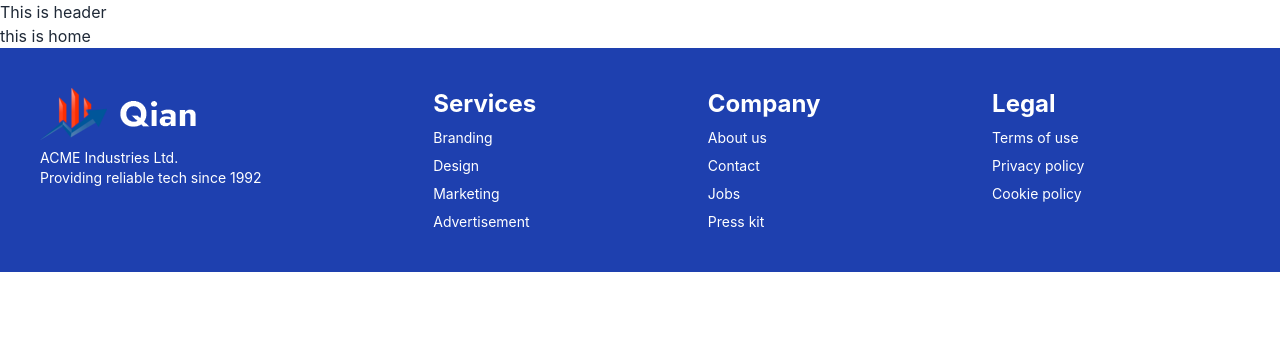
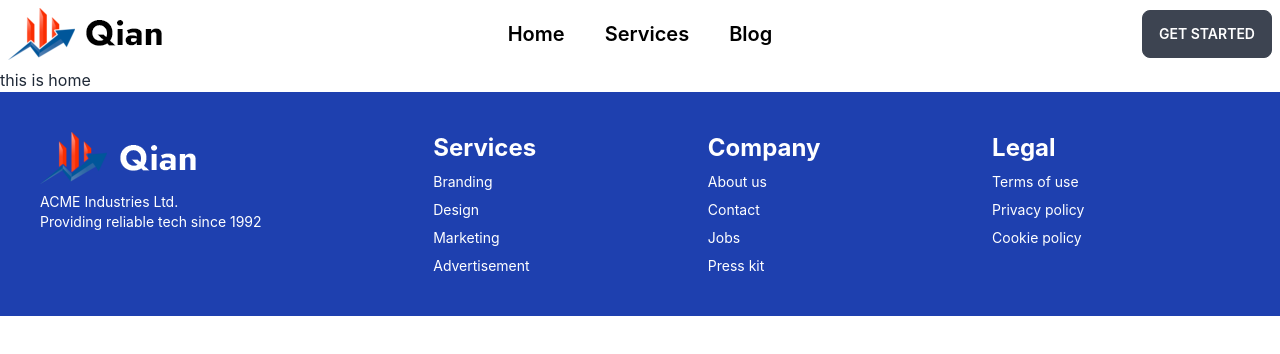
Before and after one commit to SamitMahadi/consaltent-review-client, a React (Create React App) app: page / in a window 1280 px wide. Shown: the top 354 px of the page. Built offline with nearby package versions, Linux system fonts and the light colour scheme.

Commit message:
header done

```diff
--- a/src/Pages/Shared/Footer/Footer.js
+++ b/src/Pages/Shared/Footer/Footer.js
@@ -27,6 +27,7 @@ const Footer = () => {
                 <a className="link link-hover">Terms of use</a>
                 <a className="link link-hover">Privacy policy</a>
                 <a className="link link-hover">Cookie policy</a>
+
             </div>
         </footer>
     );
--- a/src/Pages/Shared/Header/Header.js
+++ b/src/Pages/Shared/Header/Header.js
@@ -1,9 +1,38 @@
 import React from 'react';
+import { Link } from 'react-router-dom';
+import logo from '../../../Assets/logo/logo.png'
 
 const Header = () => {
+
+    const menuItems = <>
+       <Link className='text-black decoration-none text-xl font-semibold px-5' to='/'>Home</Link>
+       <Link className='text-black decoration-none text-xl font-semibold px-5' to='/'>Services</Link>
+       <Link className='text-black decoration-none text-xl font-semibold px-5' to='/'>Blog</Link>
+    </>
+
     return (
-        <div>
-            <h1>This is header</h1>
+        <div className="navbar bg-base-100">
+            <div className="navbar-start">
+                <div className="dropdown">
+                    <label tabIndex={0} className="btn btn-ghost lg:hidden">
+                        <svg xmlns="http://www.w3.org/2000/svg" className="h-5 w-5" fill="none" viewBox="0 0 24 24" stroke="currentColor"><path strokeLinecap="round" strokeLinejoin="round" strokeWidth="2" d="M4 6h16M4 12h8m-8 6h16" /></svg>
+                    </label>
+                    <ul tabIndex={0} className="menu menu-compact dropdown-content mt-3 p-2 shadow bg-base-100 rounded-box w-52">
+                      {menuItems}
+                    </ul>
+                </div>
+                <Link>
+                <img src={logo} alt="" />
+                </Link>
+            </div>
+            <div className="navbar-center hidden lg:flex">
+                <ul className="menu menu-horizontal p-0">
+                    {menuItems}
+                </ul>
+            </div>
+            <div className="navbar-end">
+                <a className="btn">Get started</a>
+            </div>
         </div>
     );
 };
```
